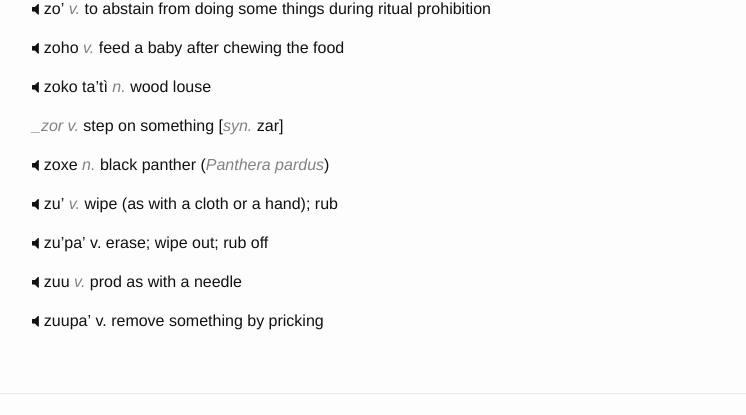
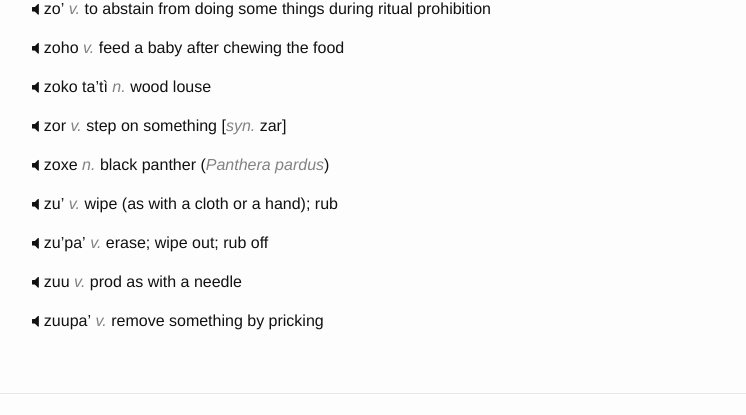
Before and after one commit to hacksparrow/language.apatani.org, a Jekyll site: the page built from dictionary/z.md, in a window 1280 px wide and 900 px high, scrolled down 2008 px. Shown: the part 422-837 px from the top of the window, without its empty margins (238-984 px from the left). Built offline with Jekyll 4.4.1, drawn with Linux system fonts in a browser that asks for light colours; nearby versions of some CDN libraries.

Commit message:
Update z.md

```diff
--- a/dictionary/z.md
+++ b/dictionary/z.md
@@ -87,7 +87,7 @@ __zañpo tasiñ__	_n._	prawn
 __zapa'__	_v._	criticise; disapprove
 
 
-__zaqa_	_v._	put one's head in
+__zaqa__	_v._	put one's head in
 
 
 __zaqe__	_n._	one year
@@ -186,7 +186,7 @@ __zoho__	_v._	feed a baby after chewing the food
 __zoko ta'tì__	_n._	wood louse
 
 
-__zor_	_v._	step on something	[_syn._	zar]
+__zor__	_v._	step on something	[_syn._	zar]
 
 
 __zoxe__	_n._	black panther (_Panthera pardus_)
@@ -195,10 +195,10 @@ __zoxe__	_n._	black panther (_Panthera pardus_)
 __zu'__	_v._	wipe (as with a cloth or a hand); rub
 
 
-__zu'pa'__	v.	erase; wipe out; rub off
+__zu'pa'__	_v._	erase; wipe out; rub off
 
 
 __zuu__	_v._	prod as with a needle
 
 
-__zuupa'__	v.	remove something by pricking
+__zuupa'__	_v._	remove something by pricking
```
